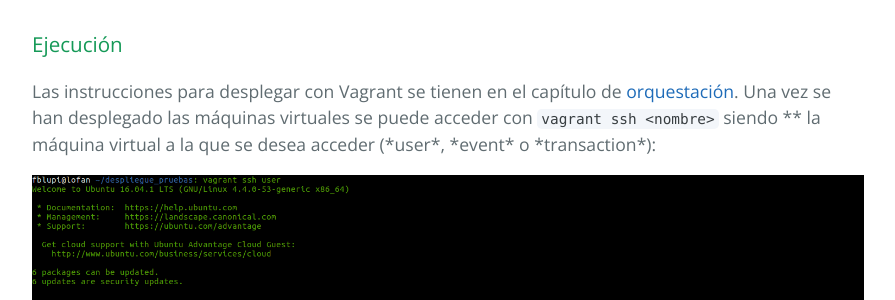
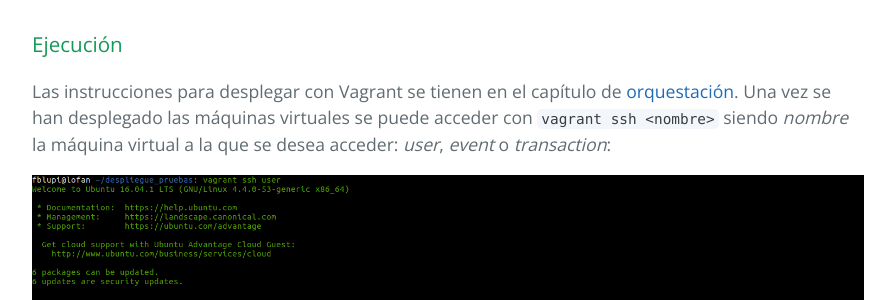
Before and after one commit to fblupi/GEventator, a Jekyll site: the page built from despliegue.md, in a window 1280 px wide and 900 px high, scrolled down 1877 px. Shown: the part 398-698 px from the top of the window, without its empty margins (192-1087 px from the left). Built offline with Jekyll 4.4.1, drawn with Linux system fonts in a browser that asks for light colours; our own code applies the rules of GitHub Pages for plain Markdown files.

Commit message:
Arreglando formato #30

```diff
--- a/despliegue.md
+++ b/despliegue.md
@@ -42,6 +42,6 @@ Se ha creado un [contenedor con todos los paquetes utilizados por la aplicación
 
 ### Ejecución
 
-Las instrucciones para desplegar con Vagrant se tienen en el capítulo de [orquestación](orquestacion.md). Una vez se han desplegado las máquinas virtuales se puede acceder con `vagrant ssh <nombre>` siendo *<nombre>* la máquina virtual a la que se desea acceder (*user*, *event* o *transaction*):
+Las instrucciones para desplegar con Vagrant se tienen en el capítulo de [orquestación](orquestacion.md). Una vez se han desplegado las máquinas virtuales se puede acceder con `vagrant ssh <nombre>` siendo *nombre* la máquina virtual a la que se desea acceder: *user*, *event* o *transaction*:
 
 !["salida esperada despliegue"](img/deployment-working.png "salida esperada despliegue")
```
